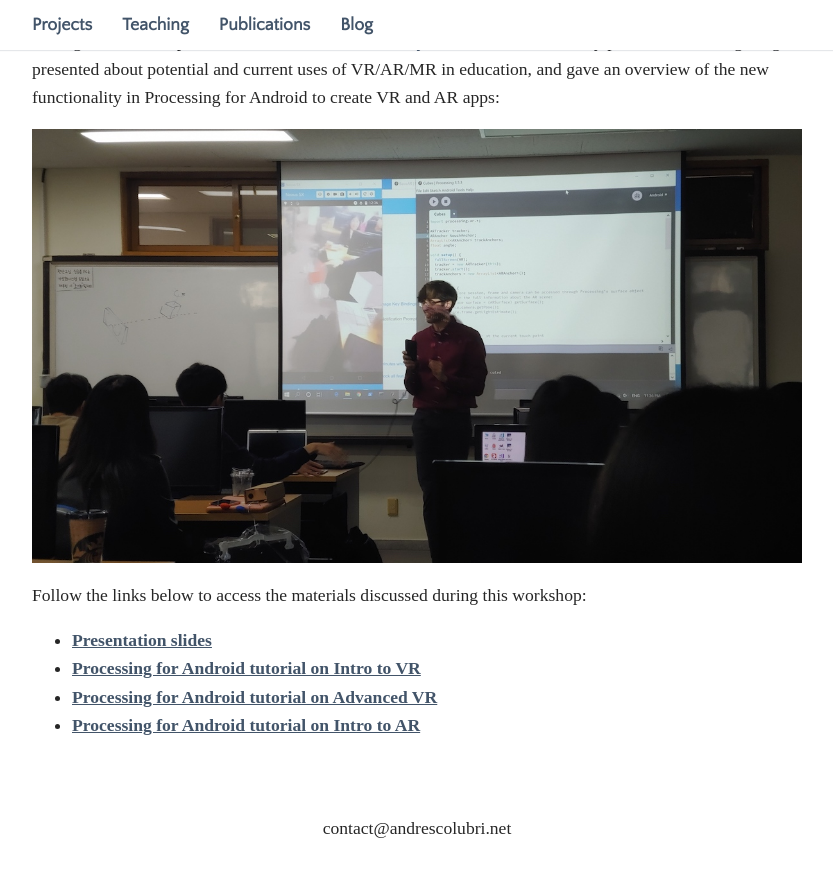
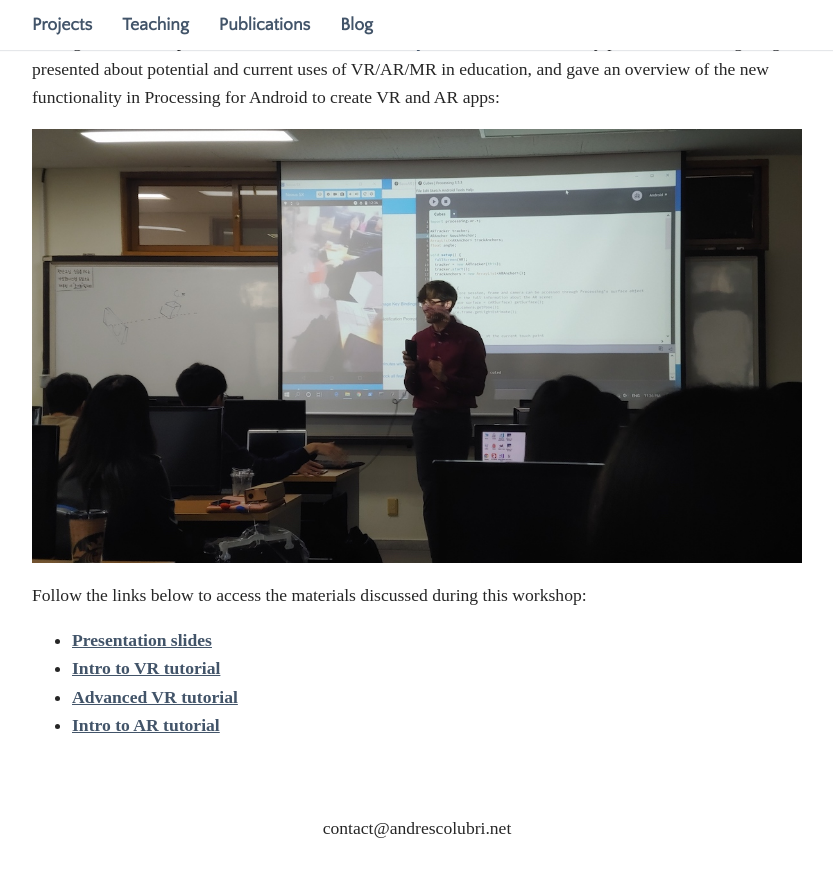
Before and after one commit to codeanticode/andrescolubri.net, a Jekyll site: the page built from collections/_artteaching/06_snue.md, in a window 1280 px wide and 900 px high, scrolled down 179 px. Shown: the top 877 px of the window, without its empty margins (223-1056 px from the left). Built offline with Jekyll 4.4.1, drawn with Linux system fonts in a browser that asks for light colours; some web fonts are replaced.

Commit message:
shortened labels

```diff
--- a/collections/_artteaching/06_snue.md
+++ b/collections/_artteaching/06_snue.md
@@ -12,6 +12,6 @@ During this workshop at the [Seoul National University of Education](http://www.
 Follow the links below to access the materials discussed during this workshop:
 
 * [Presentation slides](http://portfolio.andrescolubri.net/presentations/xr-slides-snue-2019.zip)
-* [Processing for Android tutorial on Intro to VR](https://android.processing.org/tutorials/vr_intro/index.html){:target="_blank"}
-* [Processing for Android tutorial on Advanced VR](https://android.processing.org/tutorials/vr_advanced/index.html){:target="_blank"}
-* [Processing for Android tutorial on Intro to AR](https://android.processing.org/tutorials/ar_intro/index.html){:target="_blank"}
+* [Intro to VR tutorial](https://android.processing.org/tutorials/vr_intro/index.html){:target="_blank"}
+* [Advanced VR tutorial](https://android.processing.org/tutorials/vr_advanced/index.html){:target="_blank"}
+* [Intro to AR tutorial](https://android.processing.org/tutorials/ar_intro/index.html){:target="_blank"}
```
